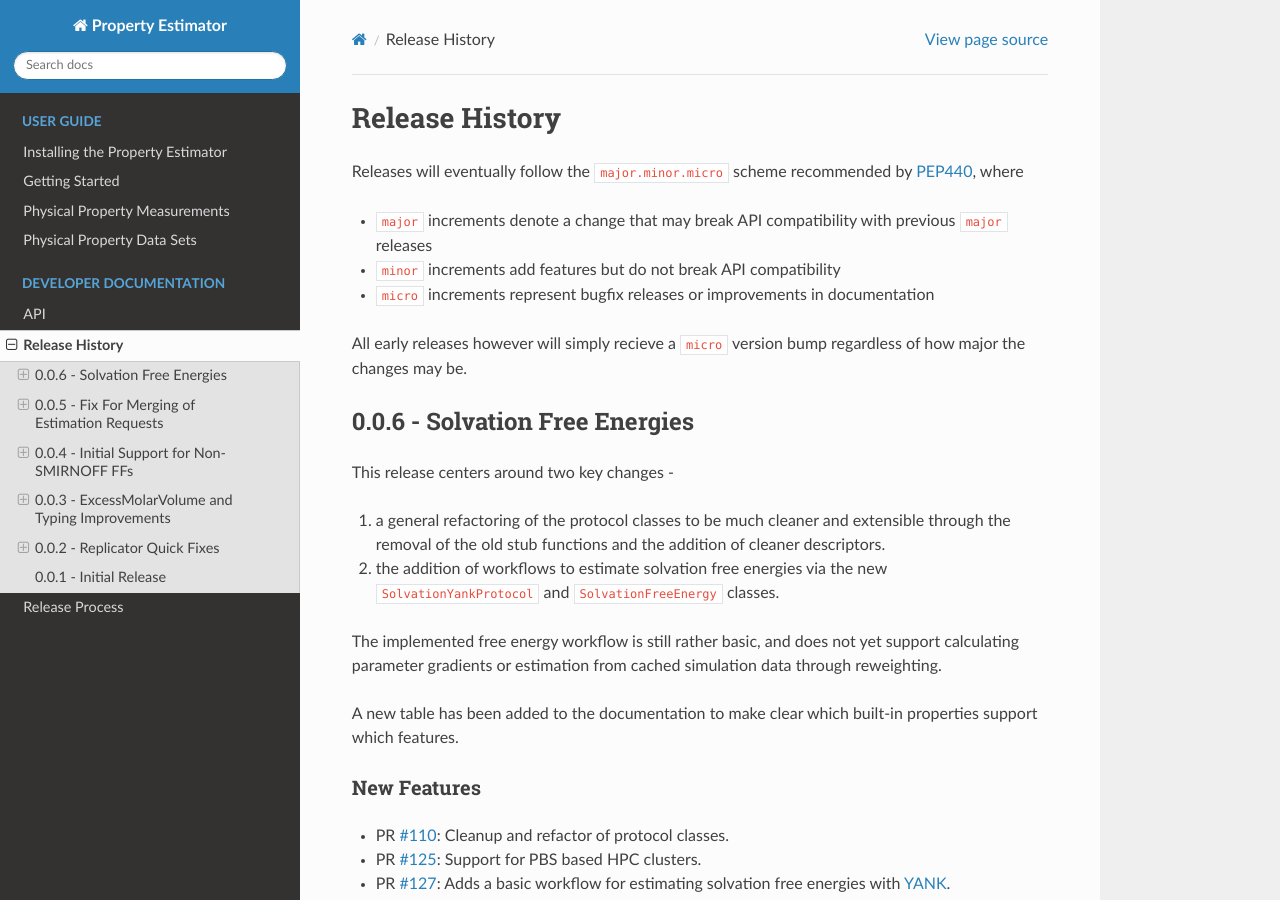
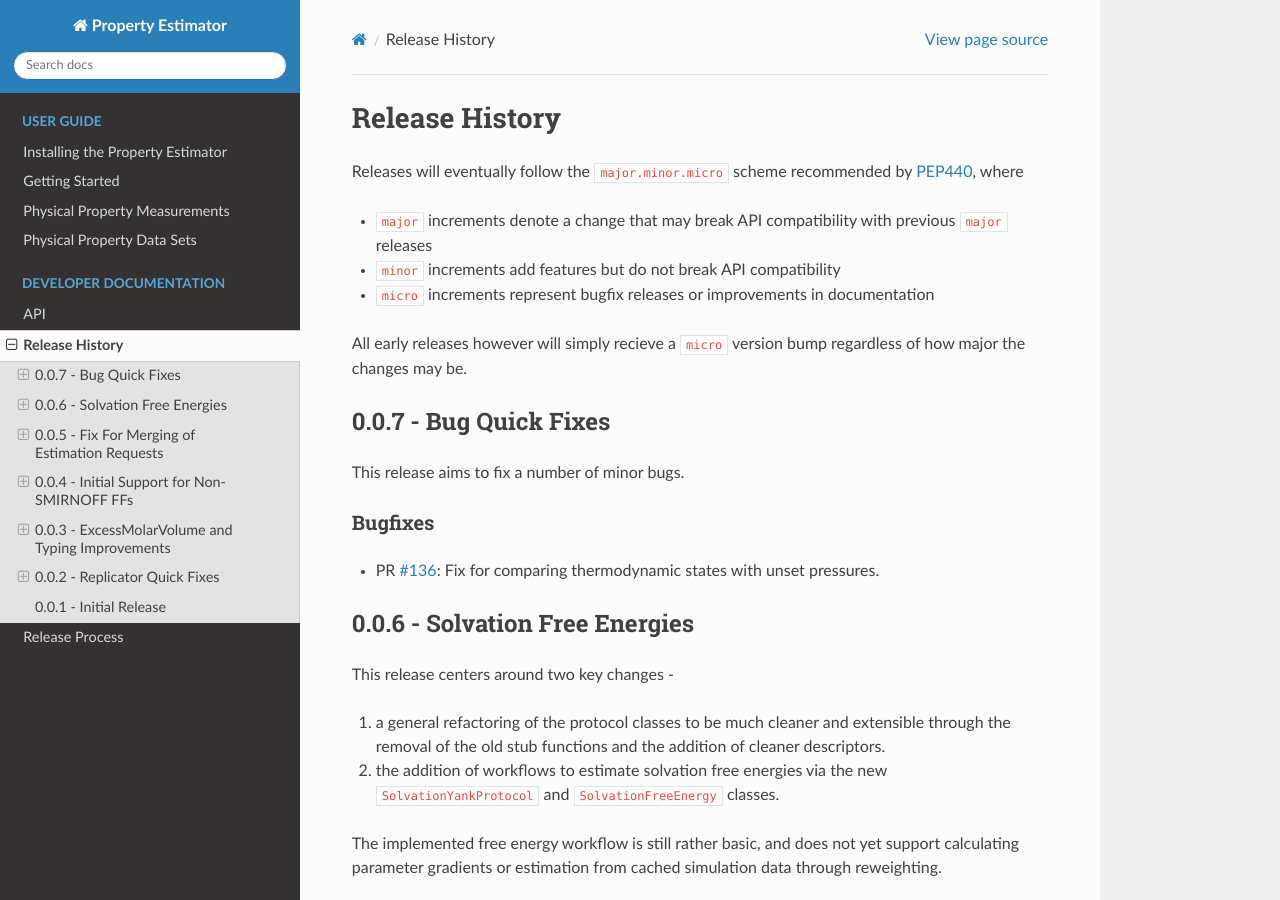
Before and after one commit to openforcefield/openff-evaluator, a Sphinx documentation site: the page built from docs/releasehistory.rst, in a window 1280 px wide and 900 px high. Built offline with Sphinx 7.4.7 and the Read the Docs theme 2.0.0, drawn with Linux system fonts in a browser that asks for light colours.

Commit message:
Update releasehistory.rst

```diff
--- a/docs/releasehistory.rst
+++ b/docs/releasehistory.rst
@@ -10,6 +10,18 @@ Releases will eventually follow the ``major.minor.micro`` scheme recommended by
 
 All early releases however will simply recieve a ``micro`` version bump regardless of
 how major the changes may be.
+
+
+0.0.7 - Bug Quick Fixes
+-----------------------
+
+This release aims to fix a number of minor bugs.
+
+Bugfixes
+""""""""
+
+* PR `#136 <https://github.com/openforcefield/propertyestimator/pull/136>`_: Fix for comparing thermodynamic states with unset pressures.
+
 
 0.0.6 - Solvation Free Energies
 -------------------------------
```
